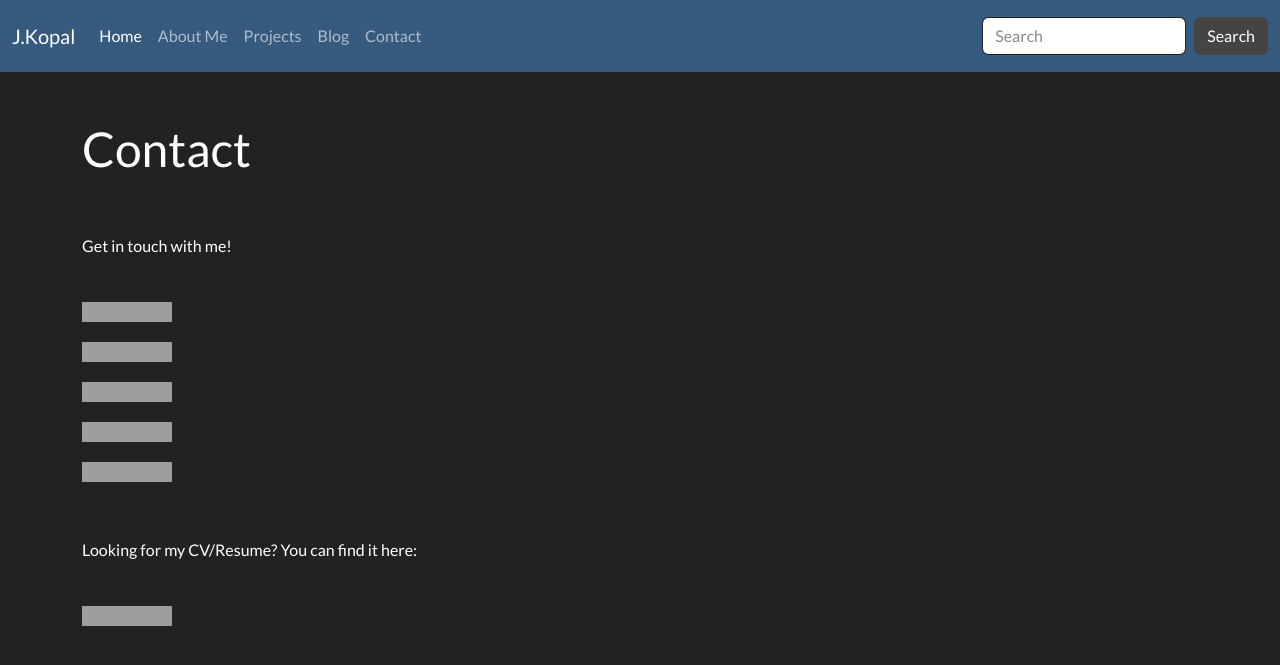
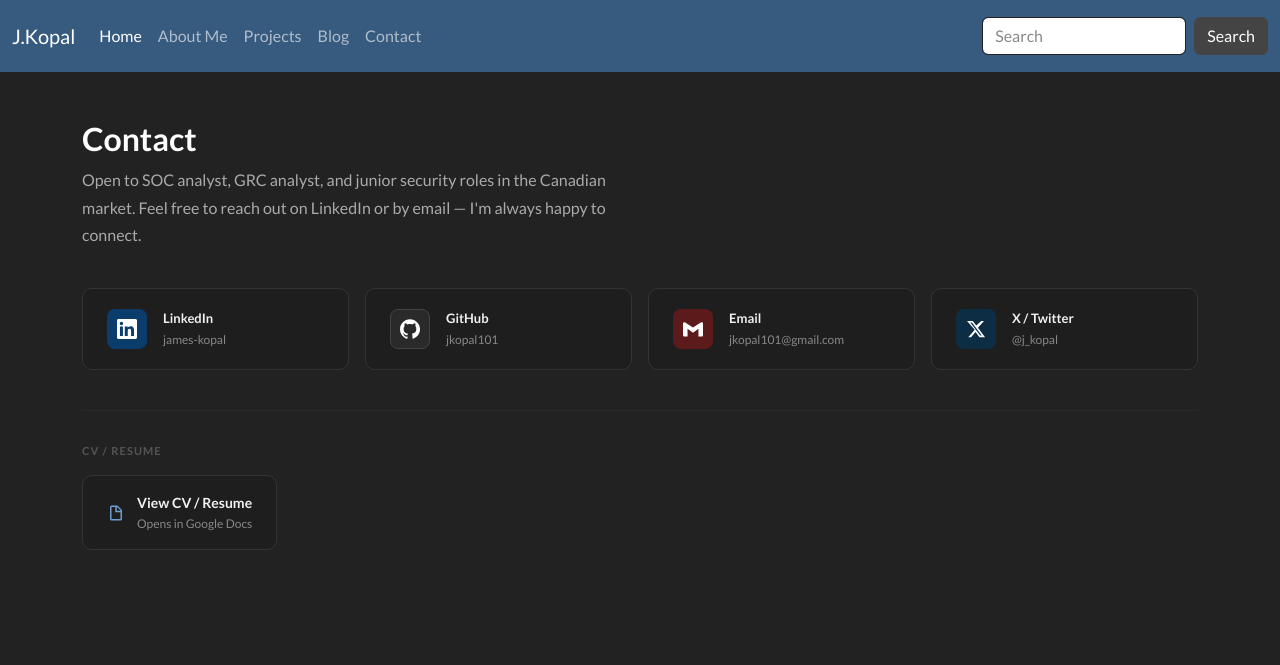
Before and after one commit to JKopal101/jkopal101.github.io, a Jekyll site: the page built from contact.md, in a window 1280 px wide. Shown: the top 665 px of the page. Built offline with Jekyll 4.4.1, drawn with Linux system fonts in a browser that asks for light colours; grey boxes are pictures that could not be loaded.

Commit message:
Update contact.md

```diff
--- a/contact.md
+++ b/contact.md
@@ -4,30 +4,203 @@ title: Contact
 permalink: /contact/
 ---
 
-# Contact
-<br><br>
-Get in touch with me!
-<br><br>
+{% raw %}
+<style>
+  .contact-intro {
+    font-size: 16px;
+    line-height: 1.7;
+    color: #aaa;
+    max-width: 560px;
+    margin-bottom: 2.5rem;
+  }
 
-<a href="https://www.linkedin.com/in/james-kopal/"><img src="https://img.shields.io/badge/-LinkedIn-0072b1?&style=for-the-badge&logo=linkedin&logoColor=white" /></a>
+  .contact-grid {
+    display: grid;
+    grid-template-columns: repeat(auto-fit, minmax(240px, 1fr));
+    gap: 1rem;
+    margin-bottom: 2.5rem;
+  }
 
-<!-- GitHub -->
-<a href="https://github.com/jkopal101"><img src="https://img.shields.io/badge/-GitHub-181717?&style=for-the-badge&logo=github&logoColor=white" /></a>
+  .contact-card {
+    background: #1e1e1e;
+    border: 1px solid #333;
+    border-radius: 10px;
+    padding: 1.25rem 1.5rem;
+    display: flex;
+    align-items: center;
+    gap: 1rem;
+    text-decoration: none;
+    transition: border-color 0.2s, background 0.2s;
+  }
 
-<!-- Instagram -->
-<a href="https://instagram.com/jkopal1"><img src="https://img.shields.io/badge/-Instagram-E4405F?&style=for-the-badge&logo=instagram&logoColor=white" /></a>
+  .contact-card:hover {
+    border-color: #555;
+    background: #252525;
+    text-decoration: none;
+  }
 
-<!-- Email -->
-<a href="mailto:jkopal101@gmail.com.com"><img src="https://img.shields.io/badge/-Email-D14836?&style=for-the-badge&logo=gmail&logoColor=white" />
-</a>
+  .contact-icon {
+    width: 40px;
+    height: 40px;
+    border-radius: 8px;
+    display: flex;
+    align-items: center;
+    justify-content: center;
+    flex-shrink: 0;
+  }
 
-<!-- Twitter -->
-<a href="https://x.com/j_kopal"><img src="https://img.shields.io/badge/-Twitter-1DA1F2?&style=for-the-badge&logo=twitter&logoColor=white" />
-</a>
+  .icon-linkedin { background: #0a3d6b; }
+  .icon-github   { background: #2a2a2a; border: 1px solid #444; }
+  .icon-email    { background: #5c1a1a; }
+  .icon-twitter  { background: #0d2d45; }
 
-<br>
+  .contact-icon svg {
+    width: 20px;
+    height: 20px;
+    fill: #fff;
+  }
 
-Looking for my CV/Resume? You can find it here:
-<br><br>
+  .contact-label {
+    display: flex;
+    flex-direction: column;
+    gap: 2px;
+  }
 
-[![Resume](https://img.shields.io/badge/-CV/Resume-0A66C2?style=for-the-badge&logo=readthedocs&logoColor=white)](https://docs.google.com/document/d/1F_LVblUTnLC8-tz-HEI1capla8Y_Z3qq/edit)
+  .contact-platform {
+    font-size: 13px;
+    font-weight: 600;
+    color: #f0f0f0;
+  }
+
+  .contact-handle {
+    font-size: 12px;
+    color: #888;
+  }
+
+  .cv-section {
+    border-top: 1px solid #2a2a2a;
+    padding-top: 2rem;
+  }
+
+  .cv-label {
+    font-size: 11px;
+    font-weight: 600;
+    letter-spacing: 0.1em;
+    text-transform: uppercase;
+    color: #555;
+    margin-bottom: 1rem;
+  }
+
+  .cv-card {
+    display: inline-flex;
+    align-items: center;
+    gap: 0.75rem;
+    background: #1e1e1e;
+    border: 1px solid #333;
+    border-radius: 10px;
+    padding: 1rem 1.5rem;
+    text-decoration: none;
+    transition: border-color 0.2s;
+  }
+
+  .cv-card:hover {
+    border-color: #555;
+    text-decoration: none;
+  }
+
+  .cv-card svg {
+    width: 18px;
+    height: 18px;
+    fill: #6b9fd4;
+    flex-shrink: 0;
+  }
+
+  .cv-text {
+    display: flex;
+    flex-direction: column;
+    gap: 2px;
+  }
+
+  .cv-title {
+    font-size: 14px;
+    font-weight: 600;
+    color: #f0f0f0;
+  }
+
+  .cv-sub {
+    font-size: 12px;
+    color: #888;
+  }
+</style>
+
+<h3><strong>Contact</strong></h3>
+
+<p class="contact-intro">
+  Open to SOC analyst, GRC analyst, and junior security roles in the Canadian market. Feel free to reach out on LinkedIn or by email — I'm always happy to connect.
+</p>
+
+<div class="contact-grid">
+
+  <a class="contact-card" href="https://www.linkedin.com/in/james-kopal/" target="_blank">
+    <div class="contact-icon icon-linkedin">
+      <svg viewBox="0 0 24 24" xmlns="http://www.w3.org/2000/svg">
+        <path d="M20.447 20.452h-3.554v-5.569c0-1.328-.027-3.037-1.852-3.037-1.853 0-2.136 1.445-2.136 2.939v5.667H9.351V9h3.414v1.561h.046c.477-.9 1.637-1.85 3.37-1.85 3.601 0 4.267 2.37 4.267 5.455v6.286zM5.337 7.433a2.062 2.062 0 01-2.063-2.065 2.064 2.064 0 112.063 2.065zm1.782 13.019H3.555V9h3.564v11.452zM22.225 0H1.771C.792 0 0 .774 0 1.729v20.542C0 23.227.792 24 1.771 24h20.451C23.2 24 24 23.227 24 22.271V1.729C24 .774 23.2 0 22.222 0h.003z"/>
+      </svg>
+    </div>
+    <div class="contact-label">
+      <span class="contact-platform">LinkedIn</span>
+      <span class="contact-handle">james-kopal</span>
+    </div>
+  </a>
+
+  <a class="contact-card" href="https://github.com/jkopal101" target="_blank">
+    <div class="contact-icon icon-github">
+      <svg viewBox="0 0 24 24" xmlns="http://www.w3.org/2000/svg">
+        <path d="M12 .297c-6.63 0-12 5.373-12 12 0 5.303 3.438 9.8 8.205 11.385.6.113.82-.258.82-.577 0-.285-.01-1.04-.015-2.04-3.338.724-4.042-1.61-4.042-1.61C4.422 18.07 3.633 17.7 3.633 17.7c-1.087-.744.084-.729.084-.729 1.205.084 1.838 1.236 1.838 1.236 1.07 1.835 2.809 1.305 3.495.998.108-.776.417-1.305.76-1.605-2.665-.3-5.466-1.332-5.466-5.93 0-1.31.465-2.38 1.235-3.22-.135-.303-.54-1.523.105-3.176 0 0 1.005-.322 3.3 1.23.96-.267 1.98-.399 3-.405 1.02.006 2.04.138 3 .405 2.28-1.552 3.285-1.23 3.285-1.23.645 1.653.24 2.873.12 3.176.765.84 1.23 1.91 1.23 3.22 0 4.61-2.805 5.625-5.475 5.92.42.36.81 1.096.81 2.22 0 1.606-.015 2.896-.015 3.286 0 .315.21.69.825.57C20.565 22.092 24 17.592 24 12.297c0-6.627-5.373-12-12-12"/>
+      </svg>
+    </div>
+    <div class="contact-label">
+      <span class="contact-platform">GitHub</span>
+      <span class="contact-handle">jkopal101</span>
+    </div>
+  </a>
+
+  <a class="contact-card" href="mailto:jkopal101@gmail.com">
+    <div class="contact-icon icon-email">
+      <svg viewBox="0 0 24 24" xmlns="http://www.w3.org/2000/svg">
+        <path d="M24 5.457v13.909c0 .904-.732 1.636-1.636 1.636h-3.819V11.73L12 16.64l-6.545-4.91v9.273H1.636A1.636 1.636 0 010 19.366V5.457c0-.9.74-1.636 1.636-1.636h.49L12 10.09l9.874-6.269h.49A1.636 1.636 0 0124 5.457z"/>
+      </svg>
+    </div>
+    <div class="contact-label">
+      <span class="contact-platform">Email</span>
+      <span class="contact-handle">jkopal101@gmail.com</span>
+    </div>
+  </a>
+
+  <a class="contact-card" href="https://x.com/j_kopal" target="_blank">
+    <div class="contact-icon icon-twitter">
+      <svg viewBox="0 0 24 24" xmlns="http://www.w3.org/2000/svg">
+        <path d="M18.244 2.25h3.308l-7.227 8.26 8.502 11.24H16.17l-4.714-6.231-5.401 6.231H2.744l7.73-8.835L1.254 2.25H8.08l4.253 5.622 5.91-5.622zm-1.161 17.52h1.833L7.084 4.126H5.117z"/>
+      </svg>
+    </div>
+    <div class="contact-label">
+      <span class="contact-platform">X / Twitter</span>
+      <span class="contact-handle">@j_kopal</span>
+    </div>
+  </a>
+
+</div>
+
+<div class="cv-section">
+  <p class="cv-label">CV / Resume</p>
+  <a class="cv-card" href="https://docs.google.com/document/d/1F_LVblUTnLC8-tz-HEI1capla8Y_Z3qq/edit" target="_blank">
+    <svg viewBox="0 0 24 24" xmlns="http://www.w3.org/2000/svg">
+      <path d="M14 2H6a2 2 0 00-2 2v16a2 2 0 002 2h12a2 2 0 002-2V8l-6-6zm-1 1.5L18.5 9H13V3.5zM6 20V4h5v7h7v9H6z"/>
+    </svg>
+    <div class="cv-text">
+      <span class="cv-title">View CV / Resume</span>
+      <span class="cv-sub">Opens in Google Docs</span>
+    </div>
+  </a>
+</div>
+{% endraw %}
```
